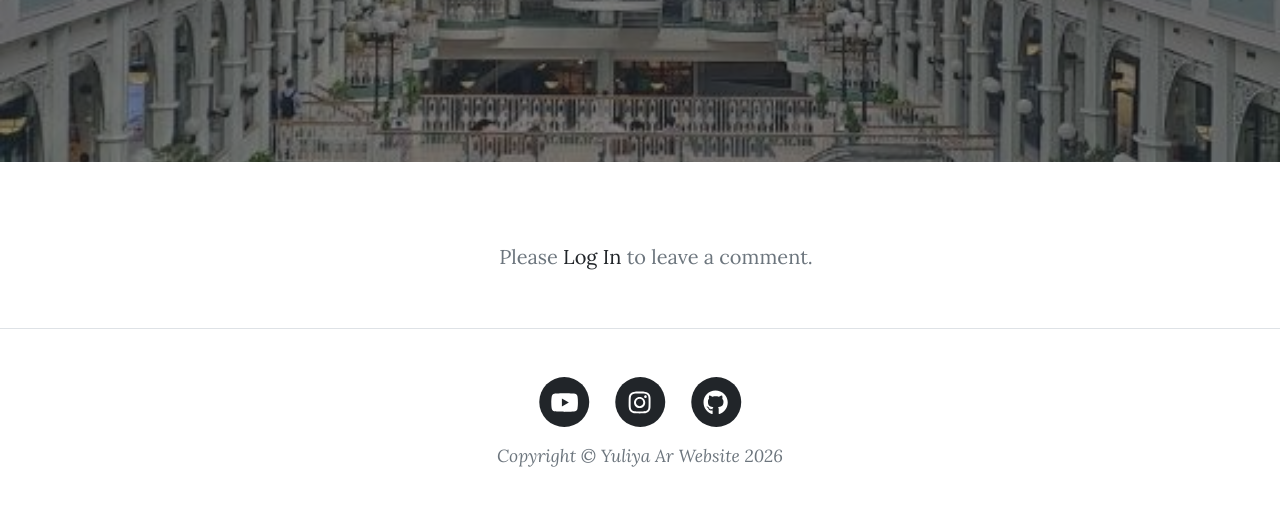
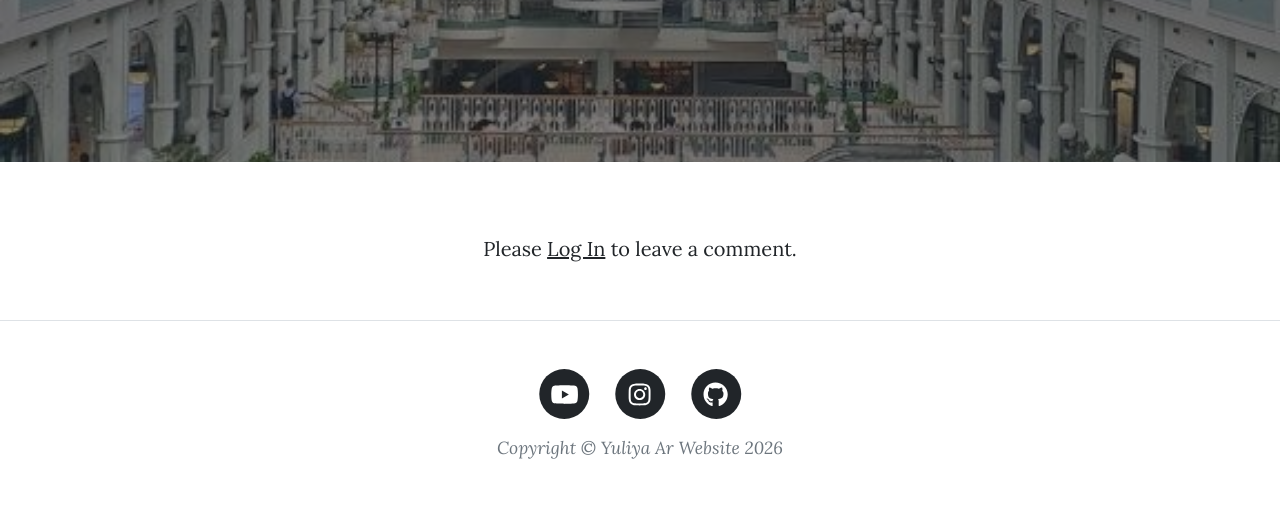
Before and after one commit to yuliyatestlab/travel-stories-platform, a Flask app: template templates/story.html in a window 1280 px wide. Shown: the part 337-854 px from the top of the page. After the commit the page ends 796 px from the top, so only its background shows below. Run offline with Flask 3, Linux system fonts and the light colour scheme; the template is opened without the code that fills it: values that come from a table or form of the project are taken from there, others are empty; some libraries are stand-ins or nearby versions.

Commit message:
Refactor add comment block.

```diff
--- a/templates/story.html
+++ b/templates/story.html
@@ -48,34 +48,26 @@
                                     </div>
                                 </li>
                                 {% endfor %}
+                            </ul>
+                        </div>
 
                         {% if current_user.is_authenticated %}
-                                <div class="col-lg-8 col-md-10 mx-auto mt-5">
-                                    <div class="card shadow-sm border-0">
-                                        <div class="card-body">
-                                            <h5 class="card-title mb-3">Leave a comment</h5>
+                        <div class="col-lg-8 col-md-10 mx-auto mt-4">
                             <form method="POST">
                                 {{ form.hidden_tag() }}
-                                                <div class="form-group">
-                                                    {{ form.comment_text.label(class="form-label fw-semibold") }}
+                                <div class="mb-3">
+                                    {{ form.comment_text.label(class="form-label") }}
                                     {{ form.comment_text(class="form-control", rows="3", placeholder="Write your comment:  ") }}
                                 </div>
-                                                <div class="text-end">
-                                                    {{ form.submit(class="btn btn-primary px-4") }}
-                                                </div>
+
+                                <button type="submit" class="btn btn-primary">Submit</button>
                             </form>
                         </div>
-                                    </div>
-                                </div>
                         {% else %}
-                                <div class="text-center mt-4">
-                                    <p class="text-muted">
-                                        Please <a href="{{ url_for('llogin') }}" class="text-decoration-none">Log In</a> to leave a comment.
+                        <p class="text-center mt-4">
+                            Please <a href="{{ url_for('login') }}">Log In</a> to leave a comment.
                         </p>
-                                </div>
                         {% endif %}
-                            </ul>
-                        </div>
                     </div>
                 </div>
             </div>
```
Lines whose indentation alone changed are shown as unchanged.
